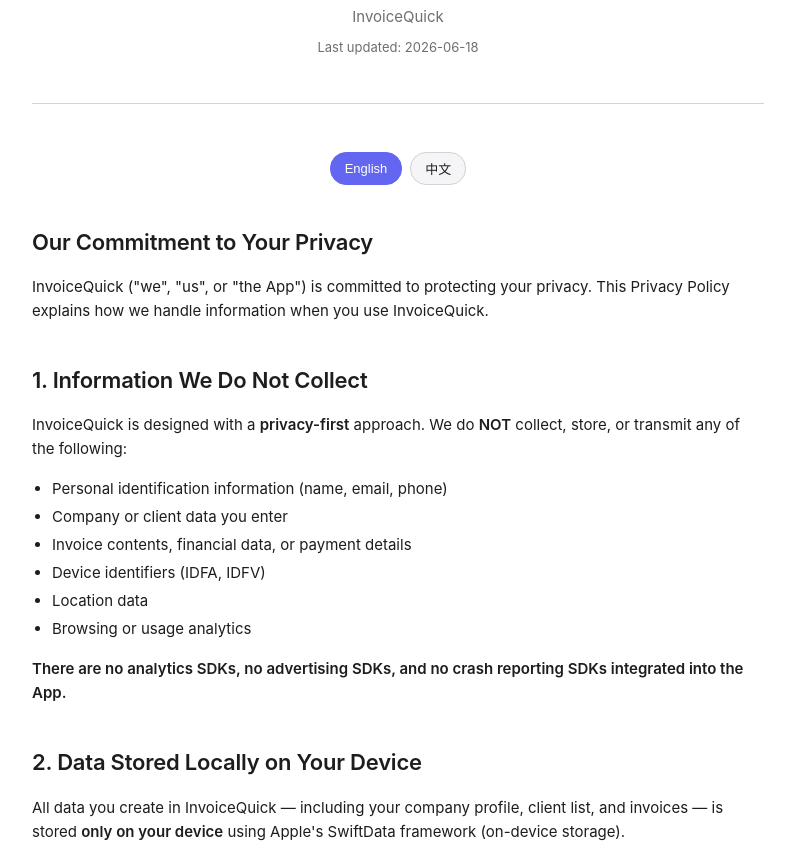
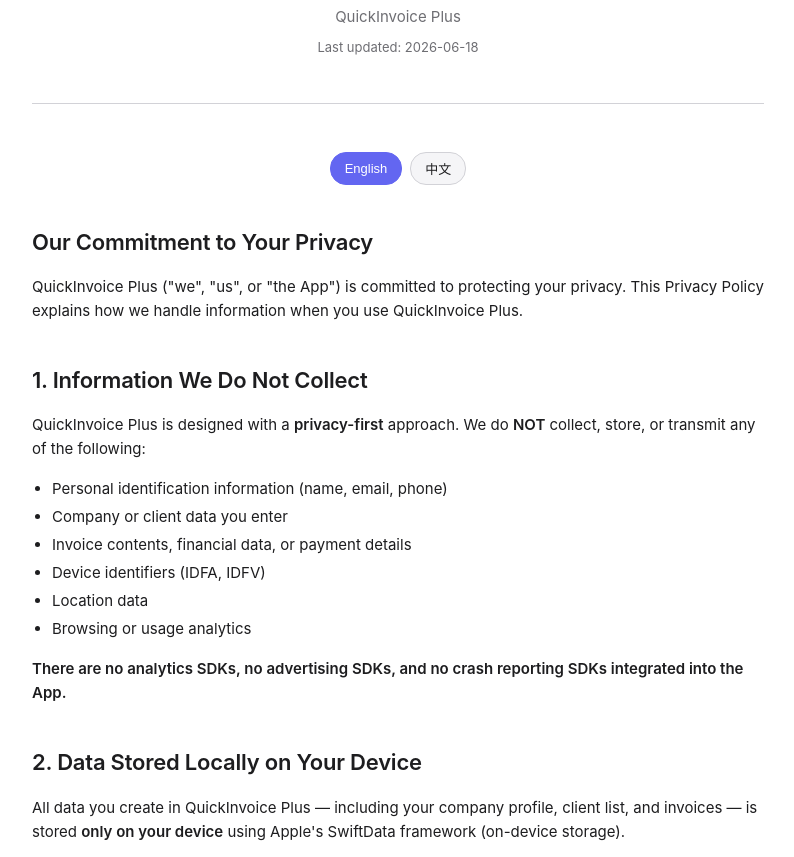
Before and after one commit to angie7169/quickinvoice-privacy, a plain HTML site: page index.html in a window 1280 px wide. Shown: the part 94-951 px from the top of the page, without its empty margins (242-1036 px from the left). Drawn offline with Linux system fonts and the light colour scheme.

Commit message:
rename: InvoiceQuick -> QuickInvoice Plus

```diff
--- a/index.html
+++ b/index.html
@@ -3,7 +3,7 @@
 <head>
     <meta charset="UTF-8">
     <meta name="viewport" content="width=device-width, initial-scale=1.0">
-    <title>InvoiceQuick Privacy Policy</title>
+    <title>QuickInvoice Plus Privacy Policy</title>
     <style>
         :root {
             --bg: #ffffff;
@@ -125,7 +125,7 @@
     <div class="container">
         <header>
             <h1>Privacy Policy</h1>
-            <p class="subtitle">InvoiceQuick</p>
+            <p class="subtitle">QuickInvoice Plus</p>
             <p class="updated">Last updated: 2026-06-18</p>
         </header>
 
@@ -137,10 +137,10 @@
         <!-- English -->
         <div id="en" class="lang-section active">
             <h2>Our Commitment to Your Privacy</h2>
-            <p>InvoiceQuick ("we", "us", or "the App") is committed to protecting your privacy. This Privacy Policy explains how we handle information when you use InvoiceQuick.</p>
+            <p>QuickInvoice Plus ("we", "us", or "the App") is committed to protecting your privacy. This Privacy Policy explains how we handle information when you use QuickInvoice Plus.</p>
 
             <h2>1. Information We Do Not Collect</h2>
-            <p>InvoiceQuick is designed with a <strong>privacy-first</strong> approach. We do <strong>NOT</strong> collect, store, or transmit any of the following:</p>
+            <p>QuickInvoice Plus is designed with a <strong>privacy-first</strong> approach. We do <strong>NOT</strong> collect, store, or transmit any of the following:</p>
             <ul>
                 <li>Personal identification information (name, email, phone)</li>
                 <li>Company or client data you enter</li>
@@ -152,7 +152,7 @@
             <p><strong>There are no analytics SDKs, no advertising SDKs, and no crash reporting SDKs integrated into the App.</strong></p>
 
             <h2>2. Data Stored Locally on Your Device</h2>
-            <p>All data you create in InvoiceQuick — including your company profile, client list, and invoices — is stored <strong>only on your device</strong> using Apple's SwiftData framework (on-device storage).</p>
+            <p>All data you create in QuickInvoice Plus — including your company profile, client list, and invoices — is stored <strong>only on your device</strong> using Apple's SwiftData framework (on-device storage).</p>
             <ul>
                 <li>This data never leaves your device.</li>
                 <li>This data is not uploaded to any server controlled by us.</li>
@@ -161,7 +161,7 @@
             </ul>
 
             <h2>3. In-App Purchases (Subscriptions)</h2>
-            <p>InvoiceQuick offers auto-renewing subscriptions ("Pro Monthly" and "Pro Yearly"). Purchase and subscription management is handled entirely by <strong>Apple's StoreKit framework</strong> and the <strong>App Store</strong>.</p>
+            <p>QuickInvoice Plus offers auto-renewing subscriptions ("Pro Monthly" and "Pro Yearly"). Purchase and subscription management is handled entirely by <strong>Apple's StoreKit framework</strong> and the <strong>App Store</strong>.</p>
             <ul>
                 <li>We do not process or store your payment information.</li>
                 <li>Payment is handled by Apple under your Apple ID.</li>
@@ -170,7 +170,7 @@
             </ul>
 
             <h2>4. Third-Party Services</h2>
-            <p>InvoiceQuick does <strong>not</strong> use any third-party services that collect user data. Specifically:</p>
+            <p>QuickInvoice Plus does <strong>not</strong> use any third-party services that collect user data. Specifically:</p>
             <ul>
                 <li>No Google Firebase / Crashlytics</li>
                 <li>No Mixpanel / Amplitude / Flurry</li>
@@ -184,7 +184,7 @@
             <p>Since all your data remains on your device and is protected by your device's iOS security features (passcode, Touch ID, Face ID, encryption), we rely on Apple's built-in device-level security to safeguard your information.</p>
 
             <h2>6. Children's Privacy</h2>
-            <p>InvoiceQuick is a business tool intended for professionals and freelancers. It is not directed at children under 13 (or the equivalent minimum age in your jurisdiction), and we do not knowingly collect any data from children.</p>
+            <p>QuickInvoice Plus is a business tool intended for professionals and freelancers. It is not directed at children under 13 (or the equivalent minimum age in your jurisdiction), and we do not knowingly collect any data from children.</p>
 
             <h2>7. Your Rights</h2>
             <p>Since we do not collect any personal data, there is no personal data to access, modify, or delete on our servers. You have full control over your data on your device:</p>
@@ -203,10 +203,10 @@
         <!-- 中文 -->
         <div id="zh" class="lang-section">
             <h2>我们对您隐私的承诺</h2>
-            <p>InvoiceQuick（以下简称"我们"或"本应用"）致力于保护您的隐私。本隐私政策说明您使用 InvoiceQuick 时我们如何处理信息。</p>
+            <p>QuickInvoice Plus（以下简称"我们"或"本应用"）致力于保护您的隐私。本隐私政策说明您使用 QuickInvoice Plus 时我们如何处理信息。</p>
 
             <h2>1. 我们不收集的信息</h2>
-            <p>InvoiceQuick 采用<strong>隐私优先</strong>的设计理念。我们<strong>不</strong>收集、存储或传输以下任何信息：</p>
+            <p>QuickInvoice Plus 采用<strong>隐私优先</strong>的设计理念。我们<strong>不</strong>收集、存储或传输以下任何信息：</p>
             <ul>
                 <li>个人身份信息（姓名、邮箱、电话）</li>
                 <li>您输入的公司或客户数据</li>
@@ -218,7 +218,7 @@
             <p><strong>本应用未集成任何分析 SDK、广告 SDK 或崩溃上报 SDK。</strong></p>
 
             <h2>2. 本地存储在您设备上的数据</h2>
-            <p>您在 InvoiceQuick 中创建的所有数据 —— 包括公司资料、客户列表和发票 —— 都<strong>仅存储在您的设备上</strong>，使用 Apple 的 SwiftData 框架（设备端存储）。</p>
+            <p>您在 QuickInvoice Plus 中创建的所有数据 —— 包括公司资料、客户列表和发票 —— 都<strong>仅存储在您的设备上</strong>，使用 Apple 的 SwiftData 框架（设备端存储）。</p>
             <ul>
                 <li>这些数据不会离开您的设备。</li>
                 <li>这些数据不会上传到任何由我们控制的服务器。</li>
@@ -227,7 +227,7 @@
             </ul>
 
             <h2>3. 应用内购买（订阅）</h2>
-            <p>InvoiceQuick 提供自动续订订阅（"Pro 月度"和"Pro 年度"）。购买和订阅管理完全由 <strong>Apple 的 StoreKit 框架</strong>和 <strong>App Store</strong> 处理。</p>
+            <p>QuickInvoice Plus 提供自动续订订阅（"Pro 月度"和"Pro 年度"）。购买和订阅管理完全由 <strong>Apple 的 StoreKit 框架</strong>和 <strong>App Store</strong> 处理。</p>
             <ul>
                 <li>我们不处理或存储您的支付信息。</li>
                 <li>付款由 Apple 在您的 Apple ID 下处理。</li>
@@ -236,7 +236,7 @@
             </ul>
 
             <h2>4. 第三方服务</h2>
-            <p>InvoiceQuick <strong>不</strong>使用任何收集用户数据的第三方服务。具体而言：</p>
+            <p>QuickInvoice Plus <strong>不</strong>使用任何收集用户数据的第三方服务。具体而言：</p>
             <ul>
                 <li>无 Google Firebase / Crashlytics</li>
                 <li>无 Mixpanel / Amplitude / Flurry</li>
@@ -250,7 +250,7 @@
             <p>由于您的所有数据都保留在设备上，并受到您设备 iOS 安全功能（密码、Touch ID、Face ID、加密）的保护，我们依赖 Apple 内置的设备级安全功能来保护您的信息。</p>
 
             <h2>6. 儿童隐私</h2>
-            <p>InvoiceQuick 是一款面向专业人士和自由职业者的商业工具，不针对 13 岁以下（或您所在司法管辖区的同等最低年龄）的儿童，我们也不会有意收集任何来自儿童的数据。</p>
+            <p>QuickInvoice Plus 是一款面向专业人士和自由职业者的商业工具，不针对 13 岁以下（或您所在司法管辖区的同等最低年龄）的儿童，我们也不会有意收集任何来自儿童的数据。</p>
 
             <h2>7. 您的权利</h2>
             <p>由于我们不收集任何个人数据，因此我们的服务器上没有可供访问、修改或删除的个人数据。您对自己的设备上的数据拥有完全控制权：</p>
@@ -267,7 +267,7 @@
         </div>
 
         <div class="footer">
-            <p>© 2026 InvoiceQuick. All rights reserved.</p>
+            <p>© 2026 QuickInvoice Plus. All rights reserved.</p>
         </div>
     </div>
 
```
Also changed, not shown: terms.html (+8 -8 lines).
